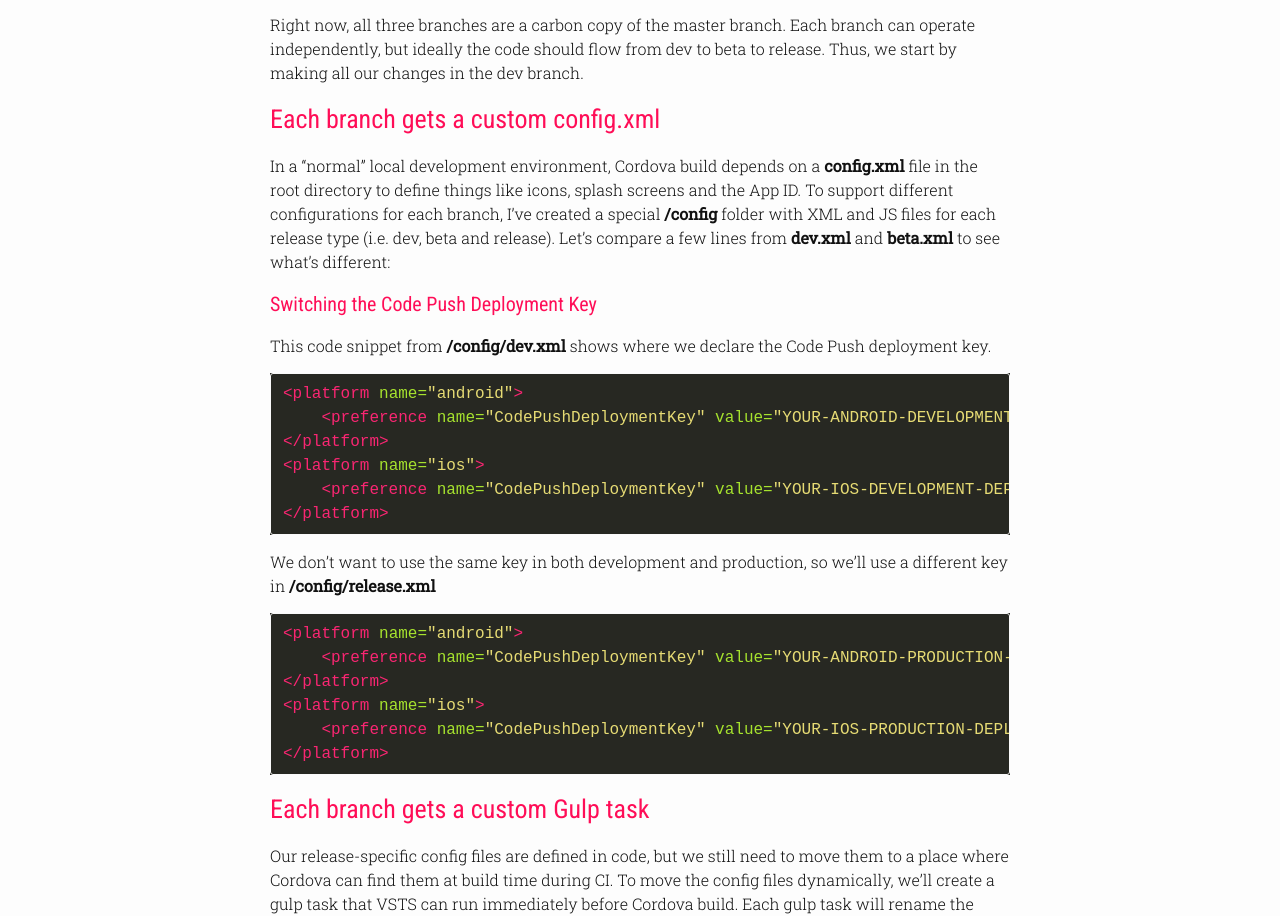
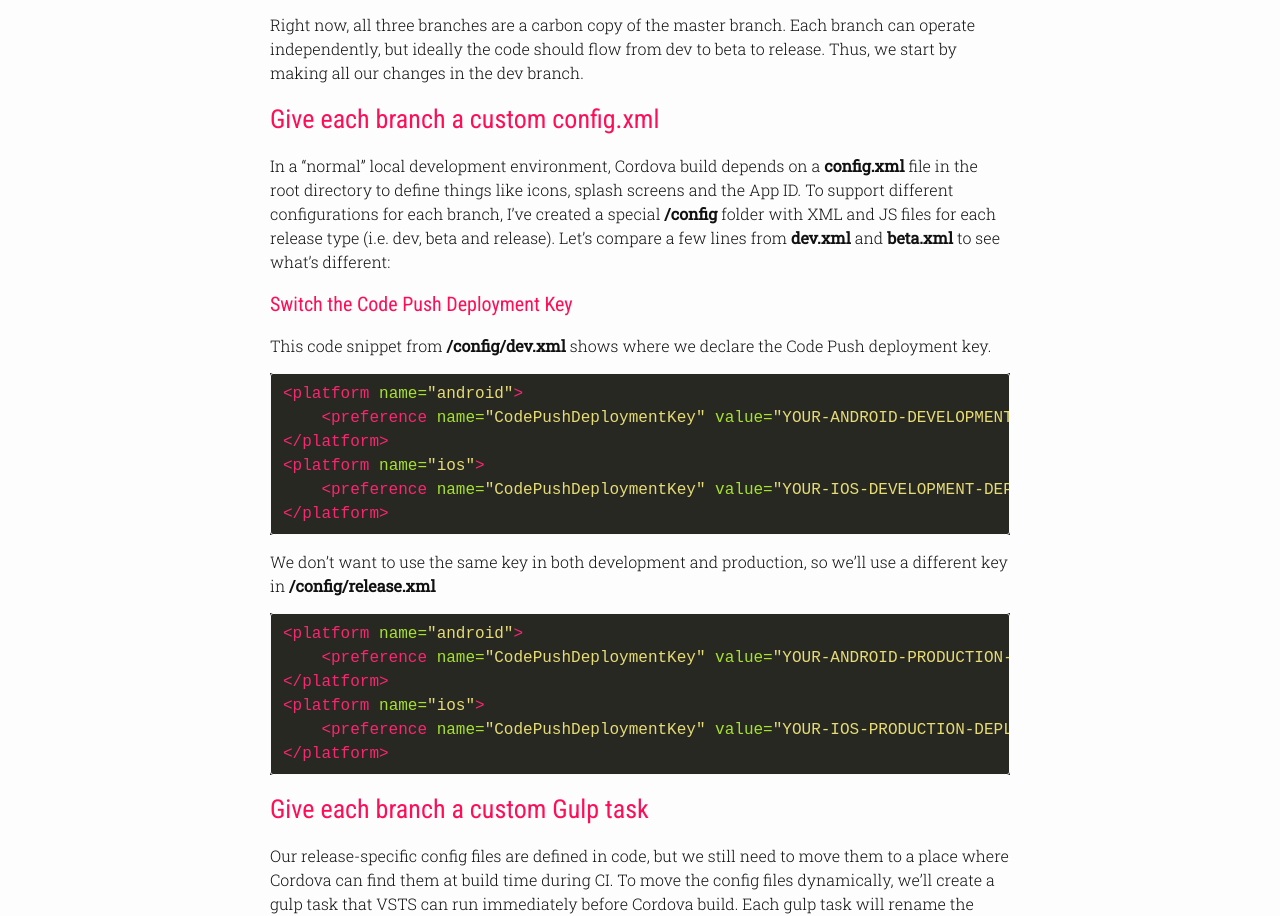
Before and after one commit to ryanjsalva/blog, a Jekyll site: the page built from _posts/2016-05-07-maintaining-different-release-configurations.md, in a window 1280 px wide and 1400 px high, scrolled down 2334 px. Shown: the part 156-1072 px from the top of the window. Built offline with Jekyll 4.4.1, drawn with Linux system fonts in a browser that asks for light colours; comment, search, counter and statistics services are not loaded; some of the changed text lies outside the part shown.

Commit message:
Integrate edits from Mike Jones

```diff
--- a/_posts/2016-05-07-maintaining-different-release-configurations.md
+++ b/_posts/2016-05-07-maintaining-different-release-configurations.md
@@ -65,10 +65,10 @@ git checkout dev
 Right now, all three branches are a carbon copy of the master branch. Each branch can operate independently, but ideally the code should flow from dev to beta to release. Thus, we start by making all our changes in the dev branch.
 
 
-### Each branch gets a custom config.xml
+### Give each branch a custom config.xml
 In a "normal" local development environment, Cordova build depends on a **config.xml** file in the root directory to define things like icons, splash screens and the App ID. To support different configurations for each branch, I've created a special **/config** folder with XML and JS files for each release type (i.e. dev, beta and release). Let's compare a few lines from **dev.xml** and **beta.xml** to see what's different:
 
-#### Switching the Code Push Deployment Key
+#### Switch the Code Push Deployment Key
 This code snippet from **/config/dev.xml** shows where we declare the Code Push deployment key.
 
 {% highlight XML %}
@@ -91,7 +91,7 @@ This code snippet from **/config/dev.xml** shows where we declare the Code Push
 </platform>
 {% endhighlight %}
 
-### Each branch gets a custom Gulp task
+### Give each branch a custom Gulp task
 Our release-specific config files are defined in code, but we still need to move them to a place where Cordova can find them at build time during CI. To move the config files dynamically, we'll create a gulp task that VSTS can run immediately before Cordova build. Each gulp task will rename the config files and copy them to the appropriate directory. So, for example, `gulp release` will:
 
 1. Rename release.xml to config.xml and move it to the project root
```
Also changed, not shown: other parts of _posts/2016-05-07-maintaining-different-release-configurations.md (+2 -2 lines), _posts/2016-04-25-continuous-integration-for-cordova-apps.md (+1 -1 lines), _posts/2016-04-26-beta-testing-with-hockeyapp.md (+2 -2 lines), _posts/2016-05-01-publish-without-resubmitting-to-the-app-store.md (+5 -5 lines).
